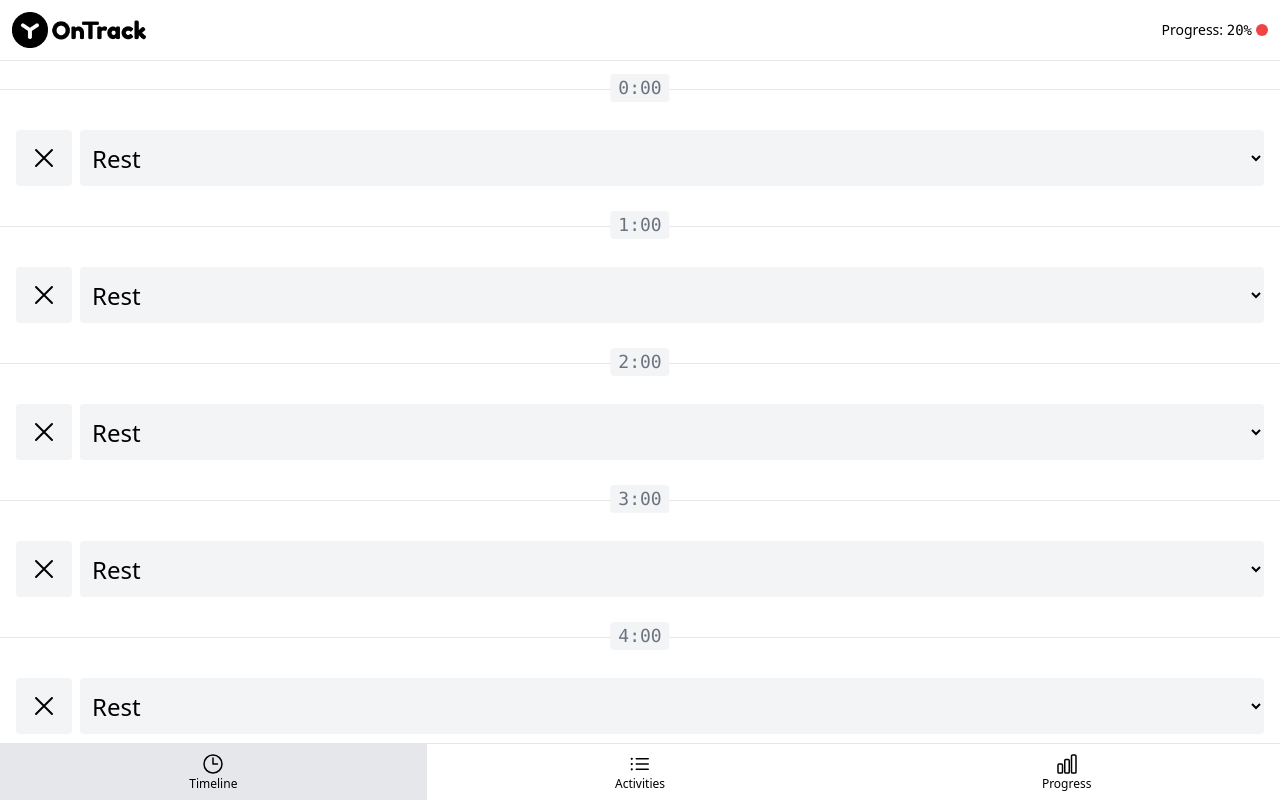
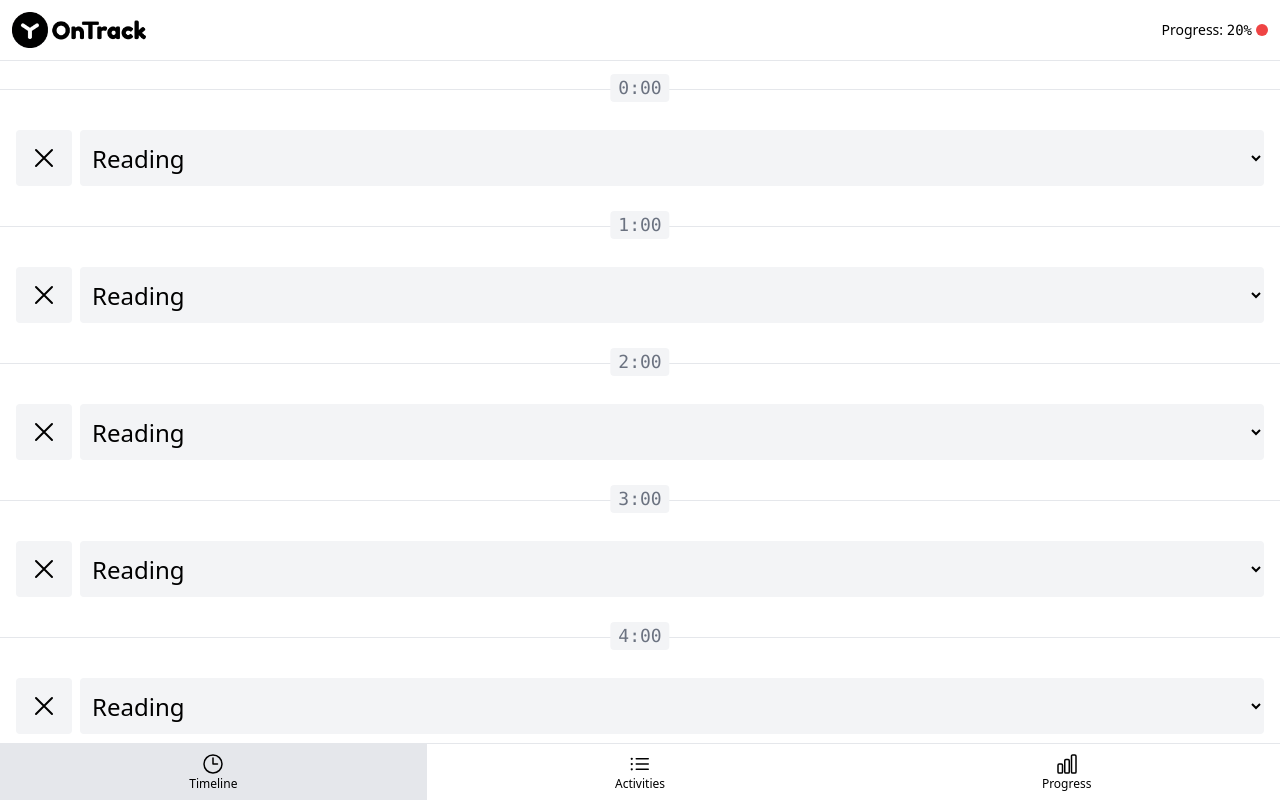
Before and after one commit to PluzhnikovGA/onTrack, a Vue app: page /#timeline in a window 1280 px wide. Shown: the top 802 px of the page. Built offline with nearby package versions, Linux system fonts and the light colour scheme.

Commit message:
Create BaseSelector and BaseButton components

```diff
--- a/src/App.vue
+++ b/src/App.vue
@@ -13,7 +13,7 @@ import TheTimeline from '@/pages/TheTimeline.vue';
 import { ref } from 'vue';
 import { normalizePageHash } from '@/utils/normalizePageHash';
 import { generateTimelineItems } from '@/utils/generateTimelineItems';
-import type { TTimelineItem } from './types/TTimelineItem.types';
+import type { TTimelineItem } from './types/TimelineItem.types';
 
 const currentPage = ref<string>(normalizePageHash());
 const timelineItems: TTimelineItem[] = generateTimelineItems();
--- /dev/null
+++ b/src/components/BaseButton.vue
@@ -0,0 +1,7 @@
+<template>
+  <button
+    class="rounded bg-gray-100 p-3 enabled:hover:bg-gray-200 disabled:cursor-not-allowed disabled:opacity-50"
+  >
+    <slot></slot>
+  </button>
+</template>
--- /dev/null
+++ b/src/components/BaseSelect.vue
@@ -0,0 +1,30 @@
+<script setup lang="ts">
+import BaseButton from '@/components/BaseButton.vue';
+import type { TOption } from '@/types/TBaseSelector.types';
+import { XMarkIcon } from '@heroicons/vue/24/outline';
+
+defineProps<{
+  selected: number;
+  options: TOption[];
+  placeholder: string;
+}>();
+</script>
+
+<template>
+  <div class="flex gap-2">
+    <BaseButton>
+      <XMarkIcon class="h-8" />
+    </BaseButton>
+    <select class="w-full truncate rounded bg-gray-100 py-1 px-2 text-2xl">
+      <option selected disabled value="">{{ placeholder }}</option>
+      <option
+        v-for="{ value, label } in options"
+        :key="value"
+        :value="value"
+        :selected="value === selected"
+      >
+        {{ label }}
+      </option>
+    </select>
+  </div>
+</template>
--- a/src/components/TimelineItem.vue
+++ b/src/components/TimelineItem.vue
@@ -1,6 +1,7 @@
 <script setup lang="ts">
-import type { TTimelineItem } from '@/types/TTimelineItem.types';
-import { XMarkIcon } from '@heroicons/vue/24/outline';
+import type { TTimelineItem } from '@/types/TimelineItem.types';
+import BaseSelect from '@/components/BaseSelect.vue';
+import type { TOption } from '@/types/TBaseSelector.types';
 
 const props = defineProps<{
   timelineItem: TTimelineItem;
@@ -13,29 +14,18 @@ const hourLinkClasses = [
     : 'bg-gray-100 text-gray-500',
 ];
 
-const options: {
-  value: string;
-  label: string;
-}[] = [
-  { value: 'coding', label: 'Coding' },
-  { value: 'reading', label: 'Reading' },
-  { value: 'training', label: 'Training' },
+const options: TOption[] = [
+  { value: 1, label: 'Coding' },
+  { value: 2, label: 'Reading' },
+  { value: 3, label: 'Training' },
 ];
+
+const selectedActivityId: number = 2;
 </script>
 
 <template>
   <li class="relative flex flex-col gap-2 border-t border-grey-200 py-10 px-4">
     <a href="#" :class="hourLinkClasses"> {{ timelineItem.hour }}:00 </a>
-    <div class="flex gap-2">
-      <button
-        class="rounded bg-gray-100 p-3 enabled:hover:bg-gray-200 disabled:cursor-not-allowed disabled:opacity-50"
-      >
-        <XMarkIcon class="h-8" />
-      </button>
-      <select name="" id="" class="w-full truncate rounded bg-gray-100 py-1 px-2 text-2xl">
-        <option selected disabled value="">Rest</option>
-        <option v-for="{ value, label } in options" :key="value" :value="value">{{ label }}</option>
-      </select>
-    </div>
+    <BaseSelect :selected="selectedActivityId" :options="options" :placeholder="`Rest`" />
   </li>
 </template>
--- a/src/pages/TheTimeline.vue
+++ b/src/pages/TheTimeline.vue
@@ -1,6 +1,6 @@
 <script setup lang="ts">
 import TimelineItem from '@/components/TimelineItem.vue';
-import type { TTimelineItem } from '@/types/TTimelineItem.types';
+import type { TTimelineItem } from '@/types/TimelineItem.types';
 
 defineProps<{
   timelineItems: TTimelineItem[];
--- /dev/null
+++ b/src/types/TBaseSelector.types.ts
@@ -0,0 +1,4 @@
+export type TOption = {
+  value: number;
+  label: string;
+};
```
Also changed, not shown: src/types/TimelineItem.types.ts (renamed from src/types/TTimelineItem.types.ts).
